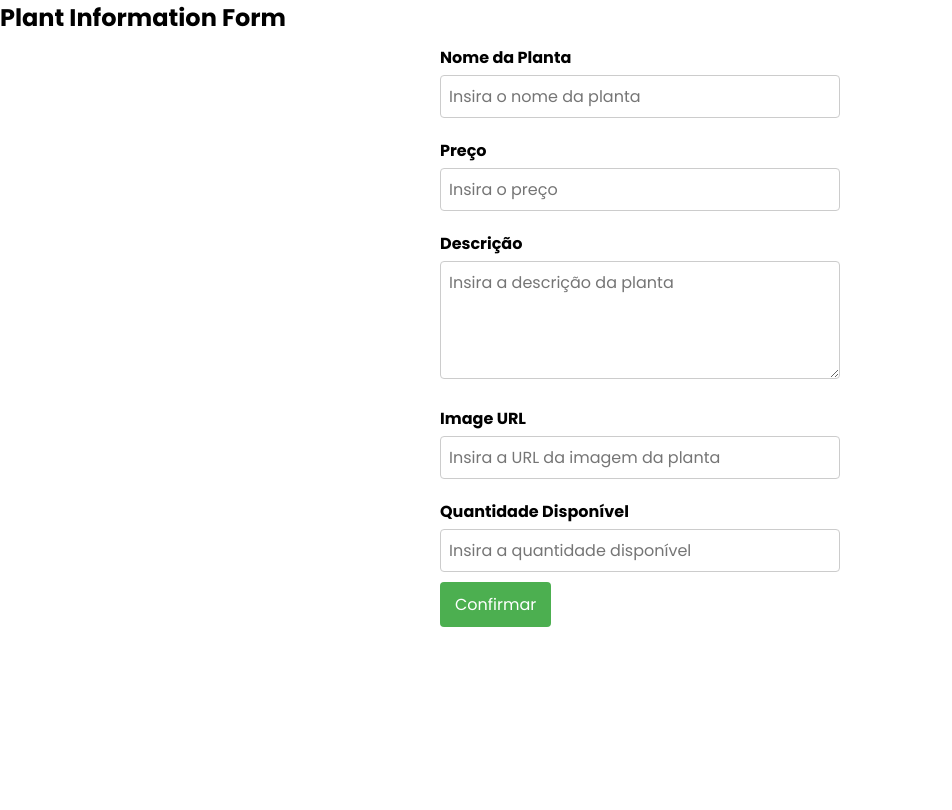
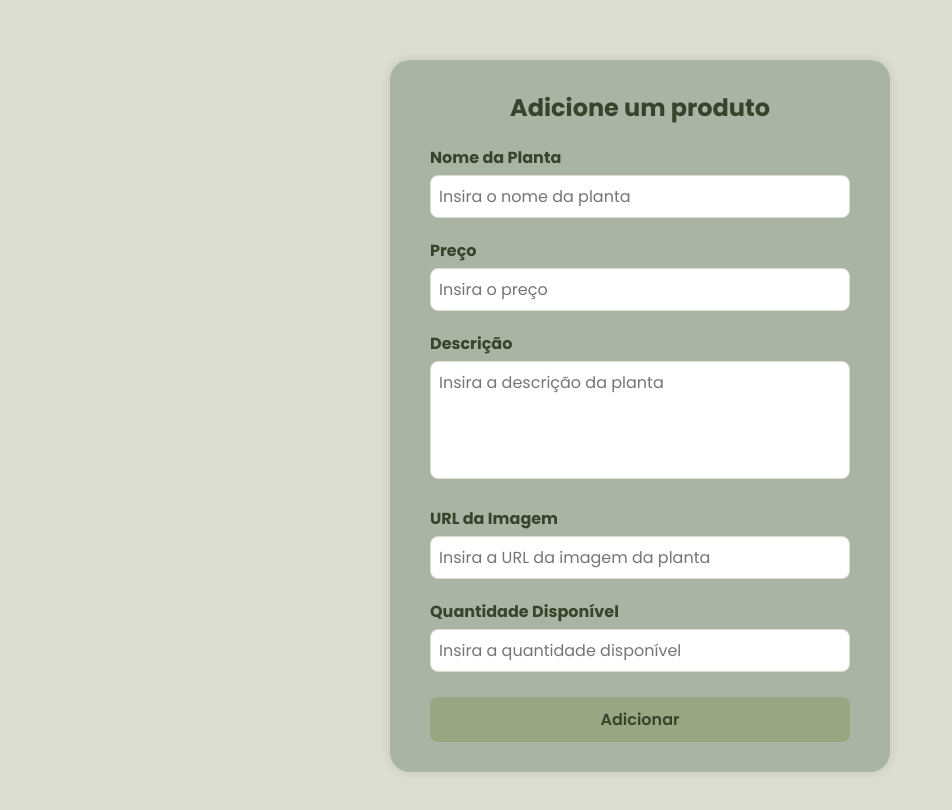
Before and after one commit to Ectomous/Aetheris, an Angular app: page /add-product in a window 1280 px wide. Shown: the top 810 px of the page, without its empty margins (0-952 px from the left). Built offline with nearby package versions, Linux system fonts and the light colour scheme.

Commit message:
✨ feat: implement add-product form with validation and styling

```diff
--- a/src/app/pages/add-product-form/add-product-form.component.html
+++ b/src/app/pages/add-product-form/add-product-form.component.html
@@ -1,19 +1,21 @@
-<h2>Plant Information Form</h2>
-<form [formGroup]="productForm" (ngSubmit)="submitForm()">
-  <label>Nome da Planta</label>
-  <input formControlName="name" placeholder="Insira o nome da planta">
+<main>
+  <form [formGroup]="productForm" (ngSubmit)="submitForm()" class="add-form">
+    <h2 class="add-form__title">Adicione um produto</h2>
+    <label class="add-form__label">Nome da Planta</label>
+    <input formControlName="name" placeholder="Insira o nome da planta" class="add-form__input">
 
-  <label>Preço</label>
-  <input formControlName="price" placeholder="Insira o preço">
+    <label class="add-form__label">Preço</label>
+    <input formControlName="price" placeholder="Insira o preço" class="add-form__input">
 
-  <label>Descrição</label>
-  <textarea formControlName="description" rows="4" placeholder="Insira a descrição da planta"></textarea>
+    <label class="add-form__label">Descrição</label>
+    <textarea formControlName="description" rows="4" placeholder="Insira a descrição da planta" class="add-form__textarea"></textarea>
 
-  <label>Image URL</label>
-  <input formControlName="image" placeholder="Insira a URL da imagem da planta">
+    <label class="add-form__label">URL da Imagem</label>
+    <input formControlName="image" placeholder="Insira a URL da imagem da planta" class="add-form__input">
 
-  <label>Quantidade Disponível</label>
-  <input formControlName="availableInStock" placeholder="Insira a quantidade disponível">
+    <label class="add-form__label">Quantidade Disponível</label>
+    <input formControlName="availableInStock" placeholder="Insira a quantidade disponível" class="add-form__input">
 
-  <button type="submit">Confirmar</button>
-</form>
+    <button type="submit" class="add-form__button">Adicionar</button>
+  </form>
+</main>
--- a/src/app/pages/add-product-form/add-product-form.component.scss
+++ b/src/app/pages/add-product-form/add-product-form.component.scss
@@ -1,28 +1,53 @@
-form {
-  max-width: 400px;
-  margin: 0 auto;
+@use "../../../styles.scss" as *;
+
+main {
+  background-color: $gray-color-1;
+  padding: 60px 0px;
+
+  .add-form {
+    background-color: $gray-color-2;
+    max-width: 500px;
+    margin: 0px auto;
+    padding: 30px 40px;
+    border-radius: 20px;
+    color: $primary-color-1;
+    box-shadow: 0 0 10px rgba(0, 0, 0, 0.1);
+
+    .add-form__title {
+      margin-bottom: 20px;
+      text-align: center;
     }
-label {
+
+    .add-form__label {
       display: block;
       margin: 10px 0 5px;
       font-weight: bold;
     }
-input,
-textarea {
+
+    .add-form__input,
+    .add-form__textarea {
       width: 100%;
       padding: 8px;
       margin-bottom: 10px;
-  border: 1px solid #ccc;
-  border-radius: 4px;
+      border: 1px solid $gray-color-1;
+      border-radius: 8px;
+      resize: none;
     }
-button {
-  background-color: #4caf50;
-  color: white;
+
+    .add-form__button {
+      background-color: $primary-color-4;
+      color: $primary-color-1;
+      font-weight: 600;
+      width: 100%;
+      margin-top: 15px;
       padding: 10px 15px;
       border: none;
-  border-radius: 4px;
+      border-radius: 8px;
       cursor: pointer;
+      &:hover {
+        background-color: $primary-color-2;
+        color: $primary-color-5;
       }
-button:hover {
-  background-color: #45a049;
     }
+  }
+}
--- a/src/app/pages/add-product-form/add-product-form.component.ts
+++ b/src/app/pages/add-product-form/add-product-form.component.ts
@@ -1,12 +1,16 @@
 import { Router } from '@angular/router';
-import { FormControl, FormGroup ,Validators, ReactiveFormsModule } from '@angular/forms';
+import {
+  FormControl,
+  FormGroup,
+  Validators,
+  ReactiveFormsModule,
+} from '@angular/forms';
 import { ProductService } from './../../services/product.service';
 import { Component, inject } from '@angular/core';
 import { v4 as uuidv4 } from 'uuid';
 
 @Component({
   selector: 'app-add-product-form',
-  standalone: true,
   imports: [ReactiveFormsModule],
   templateUrl: './add-product-form.component.html',
   styleUrl: './add-product-form.component.scss',
@@ -14,10 +18,7 @@ import { v4 as uuidv4 } from 'uuid';
 export class AddProductFormComponent {
   productForm: FormGroup;
 
-  constructor(
-    private productService: ProductService,
-    private router: Router
-  ) {
+  constructor(private productService: ProductService, private router: Router) {
     this.productService = inject(ProductService);
     this.router = inject(Router);
 
@@ -27,7 +28,10 @@ export class AddProductFormComponent {
       price: new FormControl('', [Validators.required, Validators.min(0)]),
       description: new FormControl('', Validators.required),
       image: new FormControl('', Validators.required),
-      availableInStock: new FormControl('', [Validators.required, Validators.min(0)]),
+      availableInStock: new FormControl('', [
+        Validators.required,
+        Validators.min(0),
+      ]),
     });
   }
 
@@ -46,8 +50,10 @@ export class AddProductFormComponent {
         this.router.navigate(['home']);
       },
       error: () => {
-        console.log('Erro interno do servidor. Contate o suporte para mais informações!')
-      }
+        console.log(
+          'Erro interno do servidor. Contate o suporte para mais informações!'
+        );
+      },
     });
   }
 }
```
Lines whose indentation alone changed are shown as unchanged.
